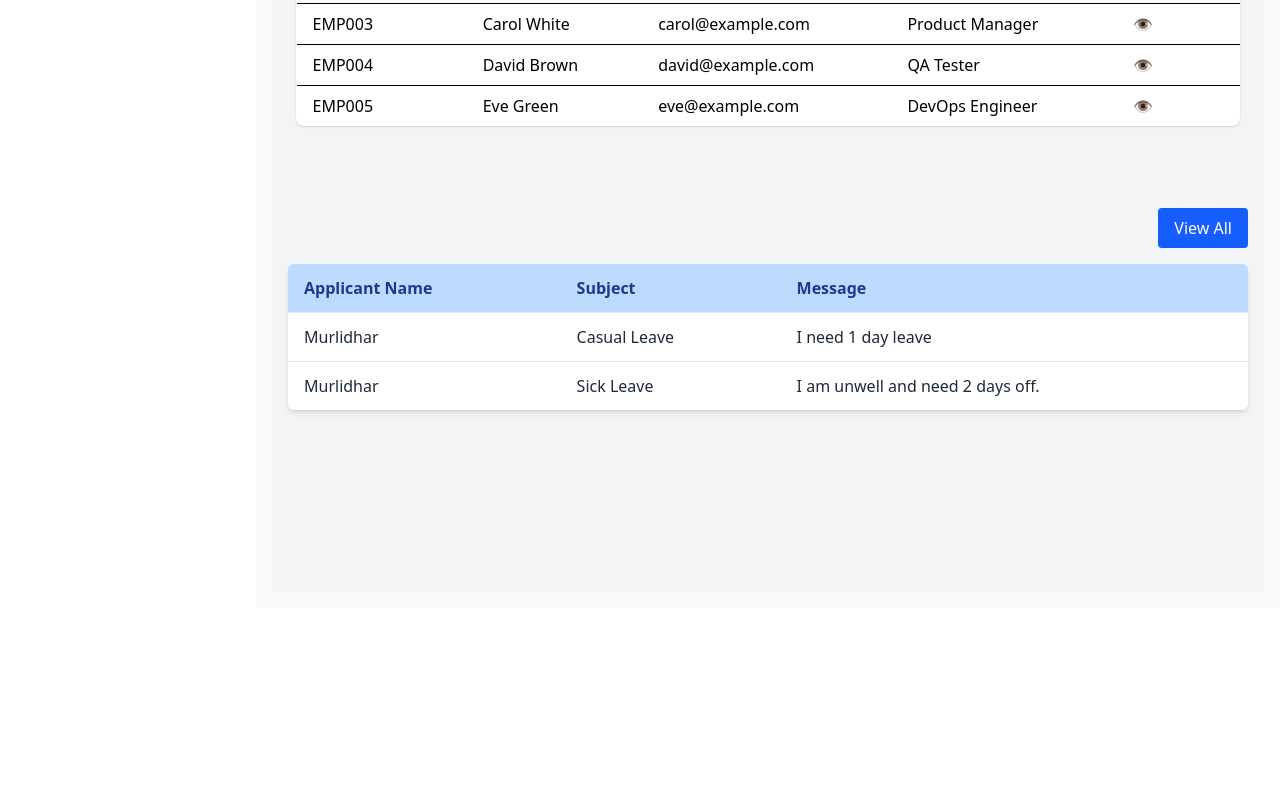
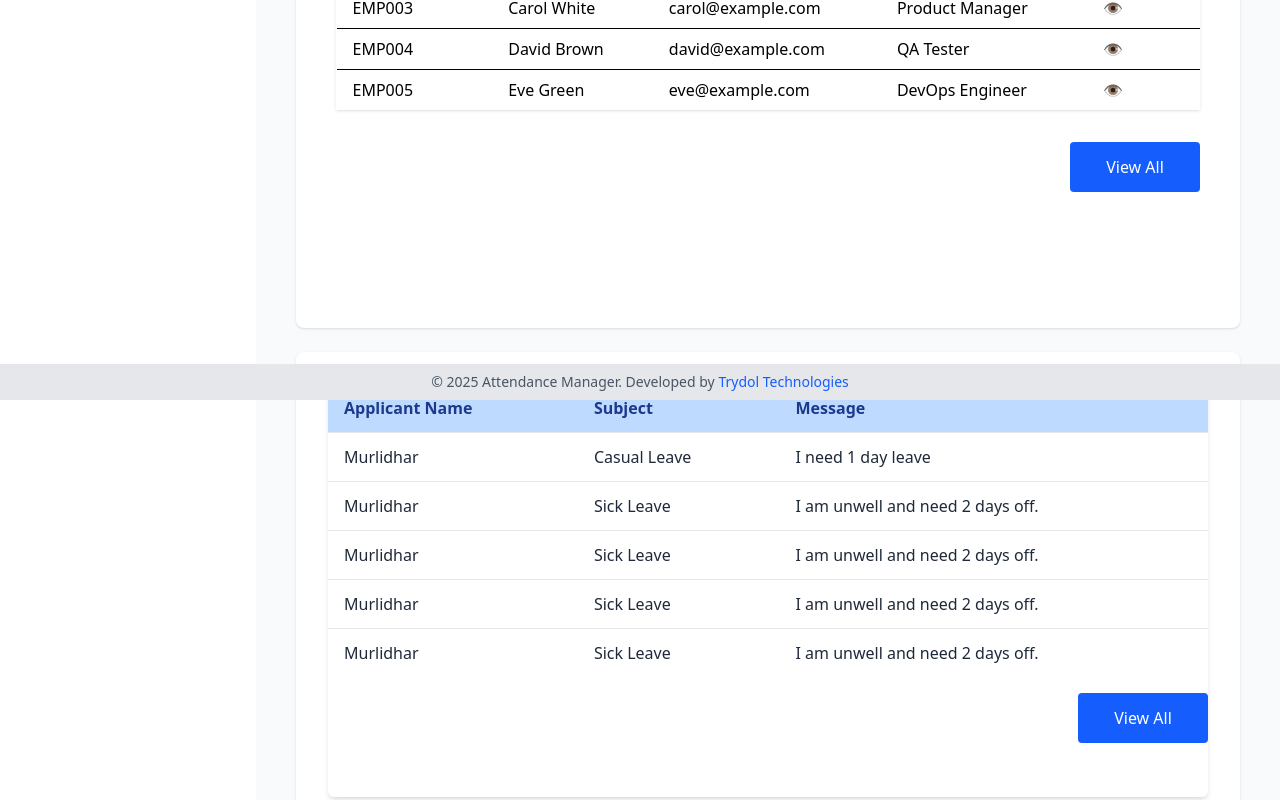
Before and after one commit to MUDLIARADITYA/tryidolerp, a React (Vite) app: page /dashboard in a window 1280 px wide. Shown: the part 400-1200 px from the top of the page. Before the commit the page ends 1008 px from the top, so only its background shows below. Built offline with nearby package versions, Linux system fonts and the light colour scheme.

Commit message:
my commit till now

```diff
--- a/src/Component/Layout.jsx
+++ b/src/Component/Layout.jsx
@@ -1,4 +1,3 @@
-// src/Components/Layout.jsx
 import React from "react";
 import Sidebar from "./Sidebar";
 import Navbar from "./Navbar";
@@ -8,9 +7,24 @@ const Layout = ({ children }) => {
     <div>
       <Sidebar />
       <Navbar />
-      <main className="pt-16 md:ml-64 p-4 bg-gray-50 min-h-screen">
+
+      <main className="pt-16 md:ml-64 p-4 bg-gray-50 min-h-screen pb-16">
+        {/* Add padding-bottom to prevent content from being hidden behind fixed footer */}
         {children}
       </main>
+
+      <div className="fixed bottom-0 left-0 w-full bg-gray-200 text-center text-sm text-gray-600 py-2 z-50">
+        © 2025 Attendance Manager. Developed by{" "}
+        <a
+          href="https://tryidoltech.com/"
+          target="_blank"
+          rel="noopener noreferrer"
+          className="text-blue-600 font-medium hover:underline"
+        >
+          Trydol Technologies
+        </a>
+      </div>
+
     </div>
   );
 };
--- a/src/Component/Sidebar.jsx
+++ b/src/Component/Sidebar.jsx
@@ -99,6 +99,7 @@ const Sidebar = () => {
           onClick={() => setIsOpen(false)}
         />
       )}
+
     </>
   );
 };
--- a/src/Pages/Admin/Dashboadleaves.jsx
+++ b/src/Pages/Admin/Dashboadleaves.jsx
@@ -17,19 +17,29 @@ const Leaves = () => {
       subject: "Sick Leave",
       message: "I am unwell and need 2 days off.",
     },
+     {
+      id: 2,
+      name: "Murlidhar",
+      subject: "Sick Leave",
+      message: "I am unwell and need 2 days off.",
+    },
+     {
+      id: 2,
+      name: "Murlidhar",
+      subject: "Sick Leave",
+      message: "I am unwell and need 2 days off.",
+    },
+     {
+      id: 2,
+      name: "Murlidhar",
+      subject: "Sick Leave",
+      message: "I am unwell and need 2 days off.",
+    },
   ]);
 
   return (
-    <div className="p-4">
-      {/* View All Button */}
-      <div className="flex justify-end mb-4">
-        <button
-          onClick={() => navigate("/leaves")}
-          className="bg-blue-600 text-white px-4 py-2 rounded hover:bg-blue-700 transition"
-        >
-          View All
-        </button>
-      </div>
+    <div className="p-4  h-[70vh]">
+
 
       <div className="overflow-x-auto rounded-md shadow-md">
         <table className="min-w-full table-auto border-collapse">
@@ -50,6 +60,18 @@ const Leaves = () => {
             ))}
           </tbody>
         </table>
+        <div className="flex justify-end h-[15vh]">
+           {/* View All Button */}
+      <div className="flex justify-end mb-4">
+        <button
+          onClick={() => navigate("/leaves")}
+          className="bg-blue-600 text-white w-[130px] h-[50px]  mt-4 rounded hover:bg-blue-700 transition"
+        >
+          View All
+        </button>
+      </div>
+
+        </div>
       </div>
     </div>
   );
--- a/src/Pages/Admin/Dashboard.jsx
+++ b/src/Pages/Admin/Dashboard.jsx
@@ -42,19 +42,14 @@ const cardData = [
 
 const Dashboard = () => {
   return (
-    <div className="flex min-h-screen  ">
-      {/* Sidebar - Stays fixed on the left */}
-
-
-      {/* <Sidebar /> */}
+    <div className="flex min-h-screen">
+    {/* Sidebar could go here if needed */}
 
     {/* Main Content */}
-      <div className="flex-1">
-        {/* <div className="mb-[70px]">
-          <Navbar />
-        </div> */}
+    <div className="flex-1 flex flex-col">
+      {/* Navbar could go here */}
 
-        {/* Directly placing the Hero card content here */}
+      {/* Stats Cards */}
       <div className="w-full p-6 bg-white rounded-lg shadow-sm">
         <div className="flex flex-wrap gap-4 justify-between">
           {cardData.map(({ id, icon, value, label, bg }) => (
@@ -71,22 +66,22 @@ const Dashboard = () => {
           ))}
         </div>
       </div>
-        <div className="bg-amber-300 h-[100vh]">
-          <div className="h-[50vh]">
-            <Dashboarduser/>
 
+      {/* Dynamic Content Section */}
+      <div className="p-6 h-[50vh] space-y-6 flex-1">
+        {/* User Table - Will grow based on content */}
+        <div className="bg-white rounded-lg shadow p-4">
+          <Dashboarduser />
         </div>
 
-          <div className=" h-[50vh]">
-            <Dashboadleaves/>
+        {/* Leave Table - Will grow based on content */}
+        <div className="bg-white rounded-lg shadow p-4">
+          <Dashboadleaves />
+        </div>
+      </div>
     </div>
   </div>
 
-
-      </div>
-
-
-    </div>
   );
 };
 
--- a/src/Pages/Admin/Dashboarduser.jsx
+++ b/src/Pages/Admin/Dashboarduser.jsx
@@ -55,18 +55,10 @@ const Dashboarduser = () => {
   const handleDelete = (index) => {};
 
   return (
-    <div className="p-6 bg-gray-100 min-h-screen">
+    <div className="p-6  h-[60vh]">
       {/* Table */}
-          {/* View All Button */}
-      <div className="flex justify-end mt-4">
-        <button
-          className="bg-blue-600 text-white px-6 py-2 rounded-md shadow hover:bg-blue-700 transition"
-          onClick={() => navigate('/add-user')}
-        >
-          View All
-        </button>
-      </div>
-      <div className="bg-white rounded-lg shadow overflow-x-auto">
+
+      <div className="bg-white  shadow overflow-x-auto">
         <table className="min-w-full">
           <thead>
             <tr className="bg-blue-200 text-gray-700">
@@ -101,6 +93,18 @@ const Dashboarduser = () => {
         </table>
       </div>
 
+            <div className="flex justify-end  h-[15vh]">
+                 {/* View All Button */}
+      <div className="flex justify-end mt-4">
+        <button
+          className="bg-blue-600 text-white w-[130px] h-[50px]  mt-4 rounded hover:bg-blue-700 transition"
+          onClick={() => navigate('/add-user')}
+        >
+          View All
+        </button>
+      </div>
+
+            </div>
 
 
       {/* View Modal */}
@@ -111,7 +115,7 @@ const Dashboarduser = () => {
             <p><strong>Name:</strong> {viewUser.fullName}</p>
             <p><strong>Email:</strong> {viewUser.email}</p>
             <p><strong>Employee ID:</strong> {viewUser.employeeID}</p>
-            <p><strong>Position:</strong> {viewUser.position}</p>
+            <p><strong>Position:</strong> {viewUser.position}</p>++
             <p><strong>User Type:</strong> {viewUser.userType}</p>
             <div className="text-right mt-4">
               <button
--- a/src/Pages/Admin/Leaves.jsx
+++ b/src/Pages/Admin/Leaves.jsx
@@ -1,6 +1,6 @@
 import React, { useState } from "react";
 
-const Leaves = () => {
+  const Leaves = () => {
   const [leaves, setLeaves] = useState([
     {
       id: 1,
```
Lines whose indentation alone changed are shown as unchanged.
